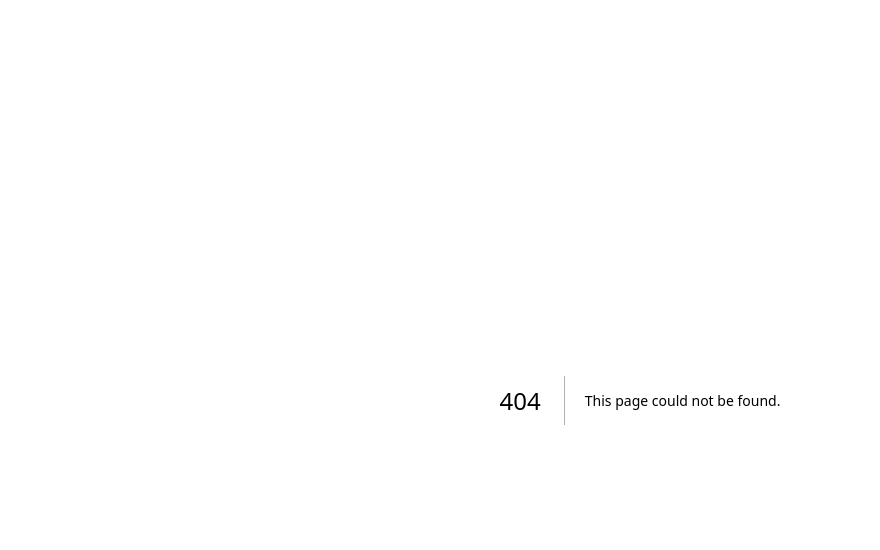
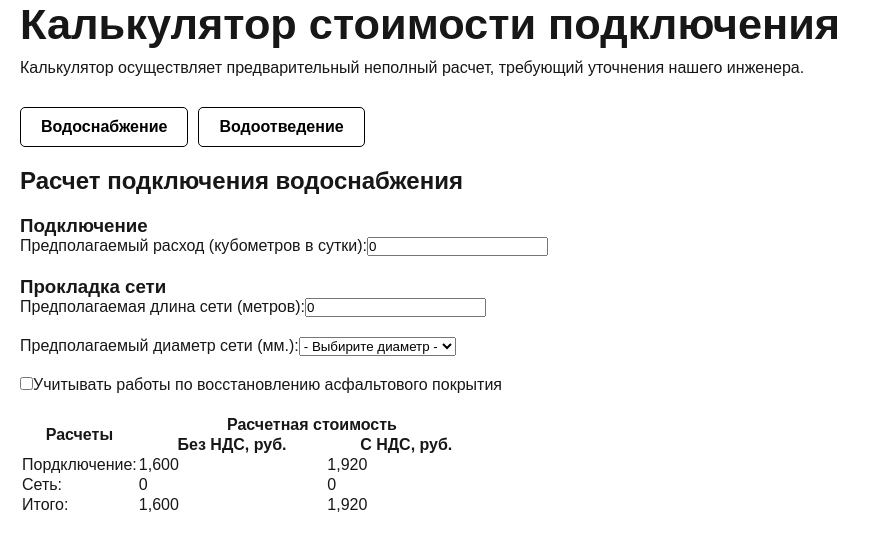
Before and after one commit to blessMe-Padre/vodokanal-client-new, a Next.js app: page /connection in a window 1280 px wide. Before the commit this address had no page. Shown: the top 550 px of the page, without its empty margins (0-880 px from the left). Built offline with nearby package versions, Linux system fonts and the light colour scheme.

Commit message:
feat: добавляет калькулятор

```diff
--- a/package.json
+++ b/package.json
@@ -13,7 +13,8 @@
     "react": "19.1.0",
     "react-dom": "19.1.0",
     "sass": "^1.89.2",
-    "scss": "^0.2.4"
+    "scss": "^0.2.4",
+    "framer-motion": "^11.15.0"
   },
   "devDependencies": {
     "@eslint/eslintrc": "^3",
--- /dev/null
+++ b/src/app/(pages)/connection/page.tsx
@@ -0,0 +1,18 @@
+import Calculator from '@/app/components/Calculator/Calculator';
+import styles from './style.module.scss';
+
+export const metadata = {
+    title: 'Калькулятор стоимости подключения',
+    description: 'Калькулятор осуществляет предварительный неполный расчет, требующий уточнения нашего инженера.',
+}
+
+export default function Connection() {
+    return (
+        <div className="container">
+            <h1 className={styles.title}>Калькулятор стоимости подключения</h1>
+            <p>Калькулятор осуществляет предварительный неполный расчет, требующий уточнения нашего инженера.</p>
+
+            <Calculator />
+        </div>
+    )
+}
--- /dev/null
+++ b/src/app/(pages)/connection/style.module.scss
@@ -0,0 +1,7 @@
+@use '@/app/mixins' as *;
+// @include adaptiv-value("font-size", 24, 13);
+
+.title {
+    @include adaptiv-value("font-size", 60, 30);
+    margin-bottom: 10px;
+}
--- /dev/null
+++ b/src/app/components/Calculator/Calculator.tsx
@@ -0,0 +1,160 @@
+'use client';
+import { useState } from 'react';
+import styles from './style.module.scss';
+import { motion } from "framer-motion";
+import type { Variants } from "framer-motion";
+
+export default function Calculator() {
+    const [activeTab, setActiveTab] = useState(0);
+    const [consumption, setConsumption] = useState(0);
+    const [length, setLength] = useState(0);
+    const [diameter, setDiameter] = useState(0);
+    const [asphalt, setAsphalt] = useState(false);
+
+    // Примерные тарифы (можно заменить на реальные)
+    const bazovayStoimost: number = 1600; // базовая стоимость подключения
+    const diametrSety: number[] = [
+        5500, // До 100 мм.
+        6000, // От 100 до 125 мм.
+        6500, // От 125 до 150 мм.
+    ];
+    const asphaltStoimost: number = 1700;
+    const NDC: number = 0.2; // 20% НДС
+
+    // Расчет стоимости
+    const calcNetwork = () => {
+        if (diameter === 0) return 0;
+        let base = length * diametrSety[diameter - 1];
+
+        if (asphalt) base += asphaltStoimost * length;
+        return base;
+    };
+
+    const network = calcNetwork();
+    const total = bazovayStoimost + network;
+    const bazovayStoimostNDC = Math.round(bazovayStoimost * (1 + NDC));
+    const networkNDC = Math.round(network * (1 + NDC));
+    const totalNDC = Math.round(total * (1 + NDC));
+
+    const openTab = (e: React.MouseEvent<HTMLButtonElement>) => setActiveTab(+e.currentTarget.dataset.index!);
+
+    const tabsButton = [
+        { title: 'Водоснабжение' },
+        { title: 'Водоотведение' }
+    ]
+
+    const variants: Variants = {
+        visible: {
+            opacity: 1,
+            height: "auto",
+            visibility: 'visible',
+            transition: {
+                when: "beforeChildren",
+                staggerChildren: 0.1,
+            },
+        },
+        hidden: {
+            opacity: 0,
+            height: 0,
+            visibility: 'hidden',
+        },
+    };
+
+    return (
+        <div className={styles.tabs}>
+            <div className={styles.tabs_header}>
+                {tabsButton.map((item, index) => (
+                    <button
+                        key={index}
+                        className={styles.tabButton}
+                        data-index={index}
+                        onClick={openTab}
+                    >
+                        {item.title}
+                    </button>
+                ))}
+            </div>
+
+            <motion.div
+                layout
+                variants={variants}
+                initial="hidden"
+                animate={activeTab === 0 ? "visible" : "hidden"}
+            >
+                <h2>Расчет подключения водоснабжения</h2>
+
+                <div className={styles.input_group}>
+                    <h3>Подключение</h3>
+                    <div className={styles.input_wrapper}>
+                        <label htmlFor="consumption">Предполагаемый расход (кубометров в сутки):</label>
+                        <input type="number" id="consumption" value={consumption} onChange={e => setConsumption(+e.target.value)} />
+                    </div>
+                </div>
+                <div className={styles.input_group}>
+                    <h3>Прокладка сети</h3>
+                    <div className={styles.input_wrapper}>
+                        <label htmlFor="length">Предполагаемая длина сети (метров):</label>
+                        <input type="number" id="length" value={length} onChange={e => setLength(+e.target.value)} />
+                    </div>
+                    <div className={styles.input_wrapper}>
+                        <label htmlFor="diameter">Предполагаемый диаметр cети (мм.):</label>
+                        <select name="" id="diameter" value={diameter} onChange={e => setDiameter(+e.target.value)}>
+                            <option value="0">- Выбирите диаметр -</option>
+                            <option value="1">До 100 мм.</option>
+                            <option value="2">От 100 до 125 мм.</option>
+                            <option value="3">От 125 до 150 мм.</option>
+                        </select>
+                    </div>
+
+                    <div className={styles.input_wrapper}>
+                        <input type="checkbox" id="asphalt" value="20000" name="asphalt" checked={asphalt} onChange={e => setAsphalt(e.target.checked)} />
+                        <label htmlFor="asphalt">Учитывать работы по восстановлению асфальтового покрытия</label>
+                    </div>
+                </div>
+
+                <div className={styles.result}>
+                    <table>
+                        <thead>
+                            <tr>
+                                <th rowSpan={2} style={{ width: '25%' }}>Расчеты</th>
+                                <th colSpan={2}>Расчетная стоимость</th>
+                            </tr>
+                            <tr>
+                                <th>Без НДС, руб.</th>
+                                <th>С НДС, руб.</th>
+                            </tr>
+                        </thead>
+                        <tbody>
+                            <tr>
+                                <td>Пордключение:</td>
+                                <td>{bazovayStoimost.toLocaleString()}</td>
+                                <td>{bazovayStoimostNDC.toLocaleString()}</td>
+                            </tr>
+                            <tr>
+                                <td>Сеть:</td>
+                                <td>{network.toLocaleString()}</td>
+                                <td>{networkNDC.toLocaleString()}</td>
+                            </tr>
+                            <tr>
+                                <td>Итого:</td>
+                                <td>{total.toLocaleString()}</td>
+                                <td>{totalNDC.toLocaleString()}</td>
+                            </tr>
+                        </tbody>
+                    </table>
+                </div>
+            </motion.div>
+
+            <motion.div
+                layout
+                variants={variants}
+                initial="hidden"
+                animate={activeTab === 1 ? "visible" : "hidden"}
+            >
+                <div className={styles.tabContent}>
+                    <h2>Расчет водоотведение</h2>
+                </div>
+            </motion.div>
+        </div>
+    )
+}
--- /dev/null
+++ b/src/app/components/Calculator/style.module.scss
@@ -0,0 +1,30 @@
+@use '@/app/mixins' as *;
+// @include adaptiv-value("font-size", 24, 13);
+
+.tabs {
+    padding: 30px 0;
+}
+
+.tabs_header {
+    margin-bottom: 20px;
+}
+
+.tabButton {
+    margin-right: 10px;
+    padding: 10px 20px;
+    border: 1px solid #000;
+    border-radius: 5px;
+    background-color: #fff;
+    color: #000;
+    font-size: 16px;
+    font-weight: 600;
+    cursor: pointer;
+}
+
+.input_group {
+    margin: 20px 0;
+}
+
+.input_wrapper {
+    margin-bottom: 20px;
+}
--- a/src/app/globals.css
+++ b/src/app/globals.css
@@ -40,3 +40,26 @@ a {
     color-scheme: dark;
   }
 }
+
+.visually-hidden {
+  position: absolute;
+  width: 1px;
+  height: 1px;
+  margin: -1px;
+  border: 0;
+  padding: 0;
+  white-space: nowrap;
+  clipPath: inset(100%);
+  clip: rect(0 0 0 0);
+  overflow: hidden;
+}
+
+.container {
+  max-width: 1480px;
+  padding: 0 20px;
+  margin: 0 auto;
+}
+
+.relative {
+  position: relative;
+}
```
Also changed, not shown: 1 other file (tests, documents, lock files or other folders).
